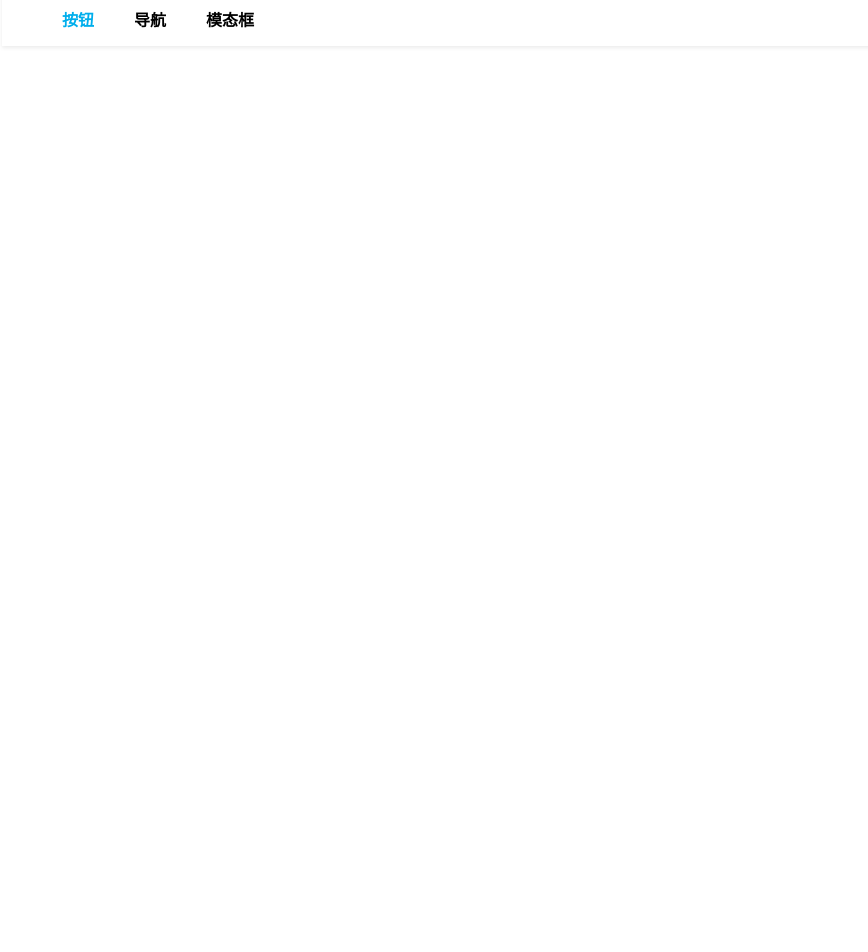
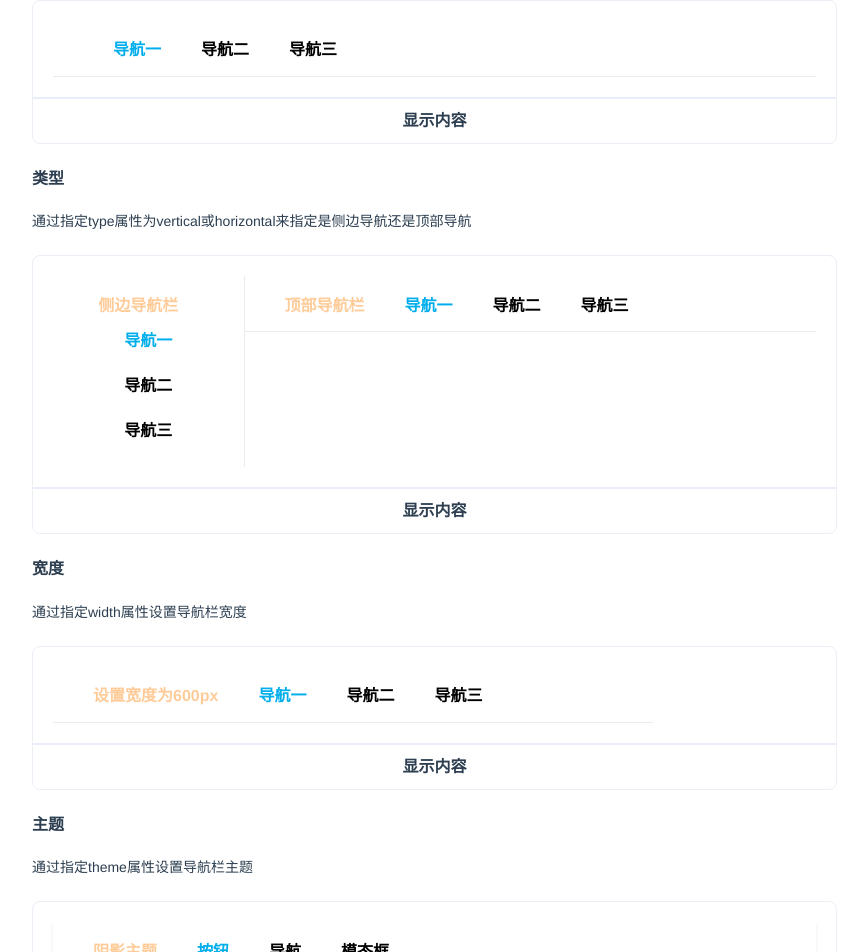
Before and after one commit to QANstar/QAN-Ui, a Vue app: page /#/component/nav in a window 1280 px wide. Shown: the part 232-1184 px from the top of the page, without its empty margins (206-1074 px from the left). Before the commit the page ends 800 px from the top, so only its background shows below. Built offline with nearby package versions, Linux system fonts and the light colour scheme.

Commit message:
完善导航介绍

```diff
--- a/src/components/button.vue
+++ b/src/components/button.vue
@@ -1,6 +1,6 @@
 <template>
   <div class="show-content">
-    <h3>Button按钮</h3>
+    <h3>Button 按钮</h3>
     <div class="intr-font">基础的操作组件，通过QANbutton标签来使用</div>
     <h4>按钮类型</h4>
     <div class="intr-font">使用type属性来指定类型</div>
--- a/src/components/card.vue
+++ b/src/components/card.vue
@@ -1,5 +1,16 @@
 <template>
-  <div>
+  <div class="show-content">
+
+    <QANcard class="show-card" width="80%" round hide shadow="hover">
+      <div class="button-content">
+        <QANbutton>默认按钮</QANbutton>
+        <QANbutton type="blue">蓝色按钮</QANbutton>
+        <QANbutton type="pink">粉色按钮</QANbutton>
+      </div>
+      <div slot="hide">
+        <div class="code-show">{{ buttonType }}</div>
+      </div>
+    </QANcard>
     <div class="item">
       <QANcard>卡片</QANcard>
     </div>
@@ -41,7 +52,5 @@
 </template>
 
 <style scoped>
-.item {
-  padding: 20px;
-}
+
 </style>
--- a/src/components/nav.vue
+++ b/src/components/nav.vue
@@ -1,19 +1,130 @@
 <template>
-  <div>
-    <QANmenu type="vertical" defaultActive="1">
-      <QANmenuItem index="1">按钮</QANmenuItem>
-      <QANmenuItem index="2">导航</QANmenuItem>
-      <QANmenuItem index="3">模态框</QANmenuItem>
+  <div class="show-content">
+    <h3>NavMenu 导航菜单</h3>
+    <div class="intr-font">提供导航功能的组件</div>
+    <h4>基础使用</h4>
+    <div class="intr-font">
+      通过使用QANmenu标签来指定导航栏，使用QANmenuItem标签来指定导航栏中选项。在导航选项中指定index来规定导航的标识，在导航组件中指定defaultActive来指定初始标识
+    </div>
+    <QANcard class="show-card" width="80%" round hide shadow="hover">
+      <div class="nav-content">
+        <QANmenu defaultActive="1">
+          <QANmenuItem index="1">导航一</QANmenuItem>
+          <QANmenuItem index="2">导航二</QANmenuItem>
+          <QANmenuItem index="3">导航三</QANmenuItem>
         </QANmenu>
-    <QANmenu type="horizontal" defaultActive="1">
-      <QANmenuItem index="1">按钮</QANmenuItem>
-      <QANmenuItem index="2">导航</QANmenuItem>
-      <QANmenuItem index="3">模态框</QANmenuItem>
+      </div>
+      <div slot="hide">
+        <div class="code-show">{{ menuStart }}</div>
+      </div>
+    </QANcard>
+    <h4>类型</h4>
+    <div class="intr-font">
+      通过指定type属性为vertical或horizontal来指定是侧边导航还是顶部导航
+    </div>
+    <QANcard class="show-card" width="80%" round hide shadow="hover">
+      <div class="nav-content">
+        <QANmenu type="vertical" width="200px" defaultActive="1">
+          <div class="nav-title">侧边导航栏</div>
+          <QANmenuItem index="1">导航一</QANmenuItem>
+          <QANmenuItem index="2">导航二</QANmenuItem>
+          <QANmenuItem index="3">导航三</QANmenuItem>
         </QANmenu>
+        <QANmenu type="horizontal" width="600px" defaultActive="1">
+          <div class="nav-title">顶部导航栏</div>
+          <QANmenuItem index="1">导航一</QANmenuItem>
+          <QANmenuItem index="2">导航二</QANmenuItem>
+          <QANmenuItem index="3">导航三</QANmenuItem>
+        </QANmenu>
+      </div>
+      <div slot="hide">
+        <div class="code-show">{{ menuType }}</div>
+      </div>
+    </QANcard>
+    <h4>宽度</h4>
+    <div class="intr-font">通过指定width属性设置导航栏宽度</div>
+    <QANcard class="show-card" width="80%" round hide shadow="hover">
+      <div class="nav-content">
+        <QANmenu type="horizontal" width="600px" defaultActive="1">
+          <div class="nav-title">设置宽度为600px</div>
+          <QANmenuItem index="1">导航一</QANmenuItem>
+          <QANmenuItem index="2">导航二</QANmenuItem>
+          <QANmenuItem index="3">导航三</QANmenuItem>
+        </QANmenu>
+      </div>
+      <div slot="hide">
+        <div class="code-show">{{ menuWidth }}</div>
+      </div>
+    </QANcard>
+    <h4>主题</h4>
+    <div class="intr-font">通过指定theme属性设置导航栏主题</div>
+    <QANcard class="show-card" width="80%" round hide shadow="hover">
+      <div class="nav-content">
         <QANmenu type="horizontal" theme="shadow" defaultActive="1">
+          <div class="nav-title">阴影主题</div>
           <QANmenuItem index="1">按钮</QANmenuItem>
           <QANmenuItem index="2">导航</QANmenuItem>
           <QANmenuItem index="3">模态框</QANmenuItem>
         </QANmenu>
       </div>
+      <div slot="hide">
+        <div class="code-show">{{ menuTheme }}</div>
+      </div>
+    </QANcard>
+  </div>
 </template>
+
+<style scoped>
+.nav-content {
+  display: flex;
+}
+.nav-title {
+  text-align: center;
+  font-size: 16px;
+  font-weight: bold;
+  color: #ffcc99;
+  margin-right: 20px;
+}
+</style>
+
+<script>
+export default {
+  data() {
+    return {
+      menuStart:
+        '<QANmenu defaultActive="1">\n' +
+        '   <QANmenuItem index="1">导航一</QANmenuItem>\n' +
+        '   <QANmenuItem index="2">导航二</QANmenuItem>\n' +
+        '   <QANmenuItem index="3">导航三</QANmenuItem>\n' +
+        "</QANmenu>",
+      menuType:
+        '<QANmenu type="vertical" width="200px" defaultActive="1">\n' +
+        '   <div class="nav-title">侧边导航栏</div>\n' +
+        '   <QANmenuItem index="1">导航一</QANmenuItem>\n' +
+        '   <QANmenuItem index="2">导航二</QANmenuItem>\n' +
+        '   <QANmenuItem index="3">导航三</QANmenuItem>\n' +
+        "</QANmenu>\n" +
+        '<QANmenu type="horizontal" width="600px" defaultActive="1">\n' +
+        '   <div class="nav-title">顶部导航栏</div>\n' +
+        '   <QANmenuItem index="1">导航一</QANmenuItem>\n' +
+        '   <QANmenuItem index="2">导航二</QANmenuItem>\n' +
+        '   <QANmenuItem index="3">导航三</QANmenuItem>\n' +
+        "</QANmenu>",
+      menuWidth:
+        '<QANmenu type="horizontal" width="600px" defaultActive="1">\n' +
+        '   <div class="nav-title">设置宽度为600px</div>\n' +
+        '   <QANmenuItem index="1">导航一</QANmenuItem>\n' +
+        '   <QANmenuItem index="2">导航二</QANmenuItem>\n' +
+        '   <QANmenuItem index="3">导航三</QANmenuItem>\n' +
+        "</QANmenu>",
+      menuTheme:
+        '<QANmenu type="horizontal" theme="shadow" defaultActive="1">\n' +
+        '   <div class="nav-title">阴影主题</div>\n' +
+        '   <QANmenuItem index="1">按钮</QANmenuItem>\n' +
+        '   <QANmenuItem index="2">导航</QANmenuItem>\n' +
+        '   <QANmenuItem index="3">模态框</QANmenuItem>\n' +
+        "</QANmenu>",
+    };
+  },
+};
+</script>
```
Lines whose indentation alone changed are shown as unchanged.
